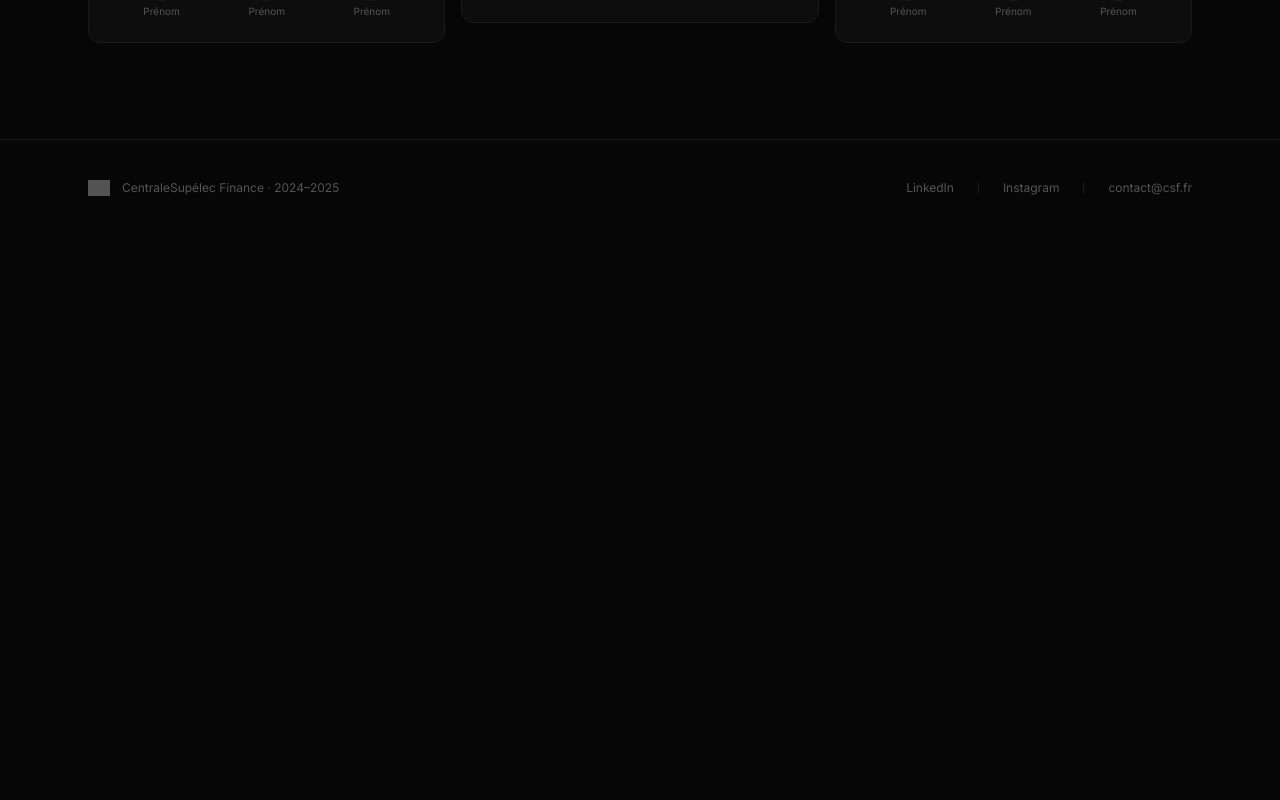
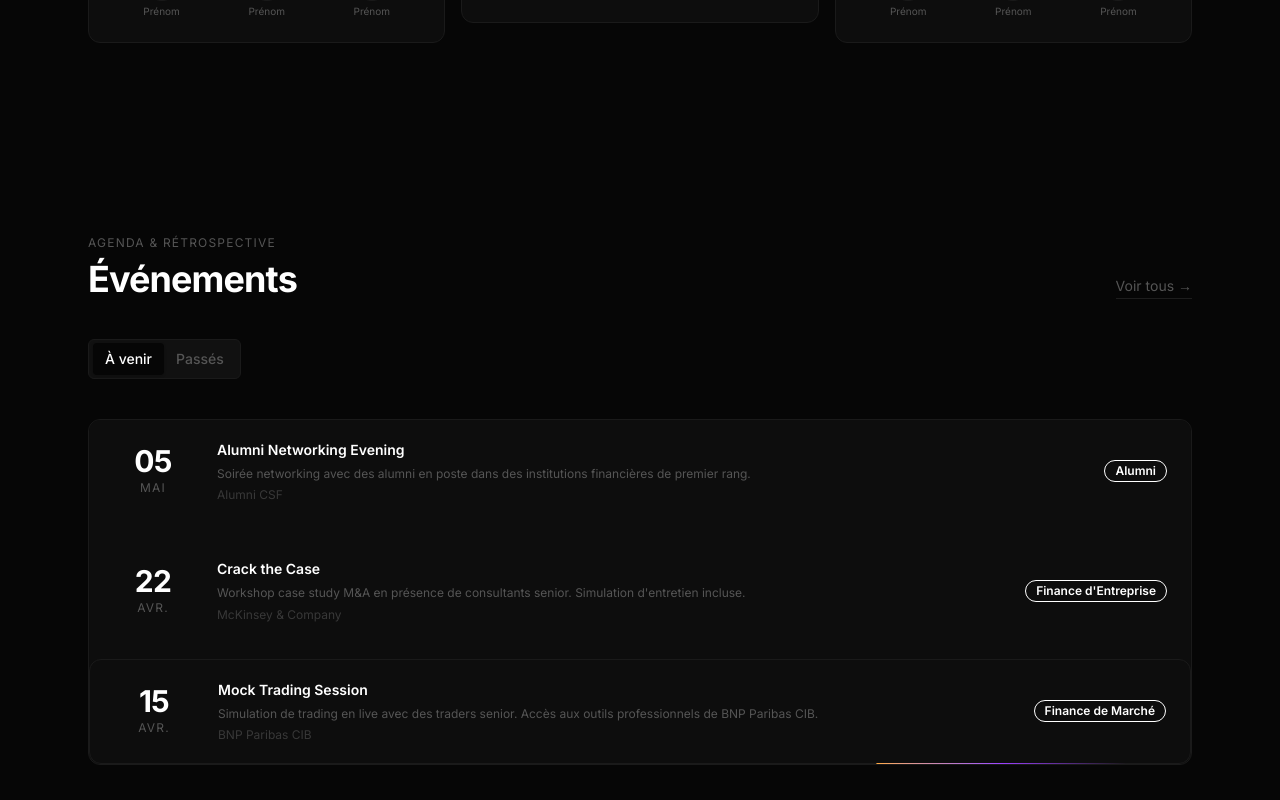
Before and after one commit to Nathxxxn/csf-website, a Next.js app: page / in a window 1280 px wide. Shown: the part 2380-3180 px from the top of the page. Before the commit the page ends 2616 px from the top, so only its background shows below. Built offline with nearby package versions, Linux system fonts and the light colour scheme; grey boxes are pictures that could not be loaded.

Commit message:
feat: add EventsPreview with tabs, animated-list, and border-beam

```diff
--- a/app/page.tsx
+++ b/app/page.tsx
@@ -1,13 +1,19 @@
 import { Hero } from '@/components/landing/hero'
 import { Stats } from '@/components/landing/stats'
 import { TeamPreview } from '@/components/landing/team-preview'
+import { EventsPreview } from '@/components/landing/events-preview'
+import { getUpcomingEvents, getPastEvents } from '@/lib/data'
 
 export default function HomePage() {
+  const upcoming = getUpcomingEvents()
+  const past = getPastEvents()
+
   return (
     <div>
       <Hero />
       <Stats />
       <TeamPreview />
+      <EventsPreview upcoming={upcoming} past={past} />
     </div>
   )
 }
--- /dev/null
+++ b/components/landing/events-preview.tsx
@@ -0,0 +1,68 @@
+'use client'
+
+import Link from 'next/link'
+import { BlurFade } from '@/components/ui/blur-fade'
+import { Tabs, TabsContent, TabsList, TabsTrigger } from '@/components/ui/tabs'
+import { AnimatedList } from '@/components/ui/animated-list'
+import { BorderBeam } from '@/components/ui/border-beam'
+import { EventCard } from '@/components/shared/event-card'
+import { EventRow } from '@/components/shared/event-row'
+import type { Event } from '@/lib/types'
+
+interface EventsPreviewProps {
+  upcoming: Event[]
+  past: Event[]
+}
+
+export function EventsPreview({ upcoming, past }: EventsPreviewProps) {
+  return (
+    <section className="py-24 px-6 max-w-6xl mx-auto">
+      <BlurFade delay={0} inView>
+        <div className="flex items-end justify-between mb-10">
+          <div>
+            <p className="text-xs tracking-widest uppercase text-muted-foreground mb-2">
+              Agenda & Rétrospective
+            </p>
+            <h2 className="text-4xl font-bold tracking-tight">Événements</h2>
+          </div>
+          <Link
+            href="/evenements"
+            className="text-sm text-muted-foreground border-b border-muted-foreground/30 pb-0.5 hover:text-foreground transition-colors hidden sm:block"
+          >
+            Voir tous →
+          </Link>
+        </div>
+      </BlurFade>
+
+      <BlurFade delay={0.1} inView>
+        <Tabs defaultValue="upcoming">
+          <TabsList className="mb-8 bg-secondary border border-border">
+            <TabsTrigger value="upcoming">À venir</TabsTrigger>
+            <TabsTrigger value="past">Passés</TabsTrigger>
+          </TabsList>
+
+          <TabsContent value="upcoming">
+            <div className="relative rounded-xl border border-border bg-card overflow-hidden">
+              {upcoming[0] && <BorderBeam size={250} duration={12} />}
+              <AnimatedList delay={200}>
+                {upcoming.map((event, i) => (
+                  <EventRow key={event.id} event={event} featured={i === 0} />
+                ))}
+              </AnimatedList>
+            </div>
+          </TabsContent>
+
+          <TabsContent value="past">
+            <div className="grid grid-cols-1 sm:grid-cols-3 gap-4">
+              {past.map((event, i) => (
+                <BlurFade key={event.id} delay={i * 0.08} inView>
+                  <EventCard event={event} />
+                </BlurFade>
+              ))}
+            </div>
+          </TabsContent>
+        </Tabs>
+      </BlurFade>
+    </section>
+  )
+}
```
